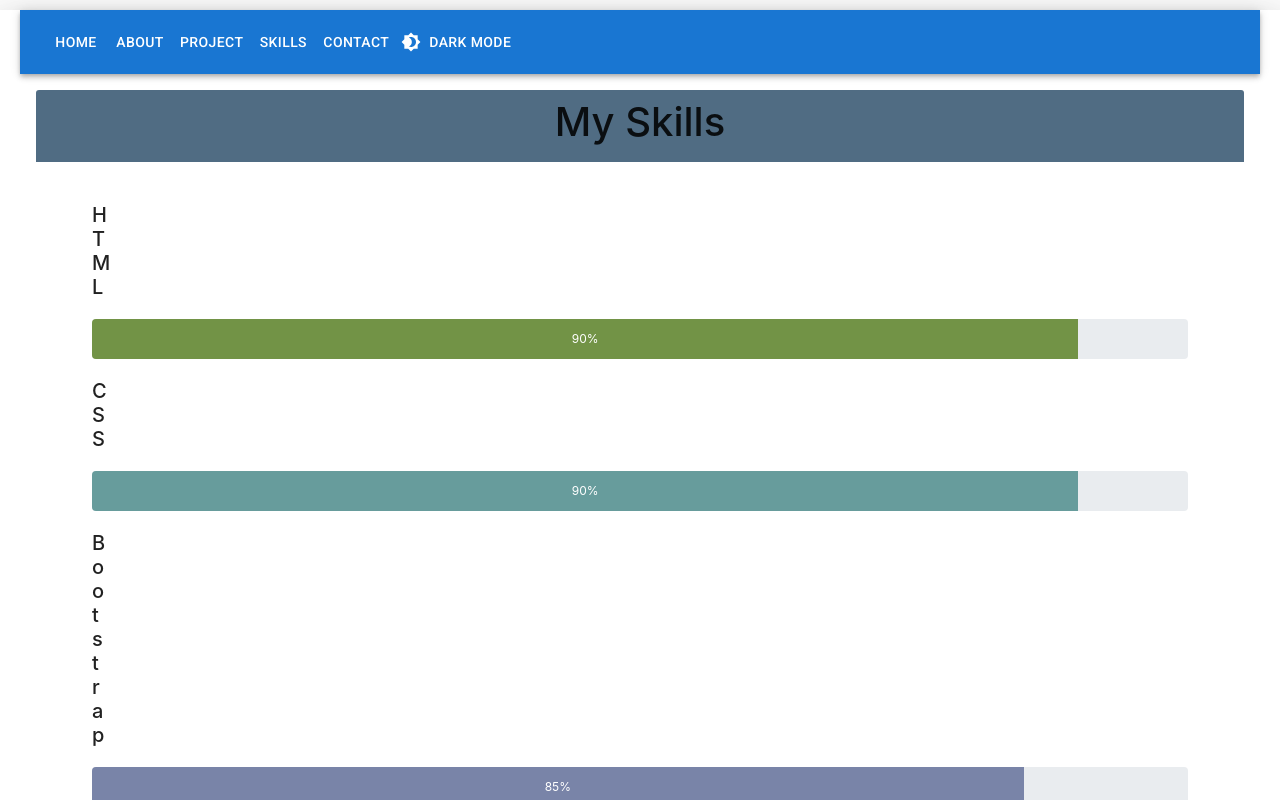
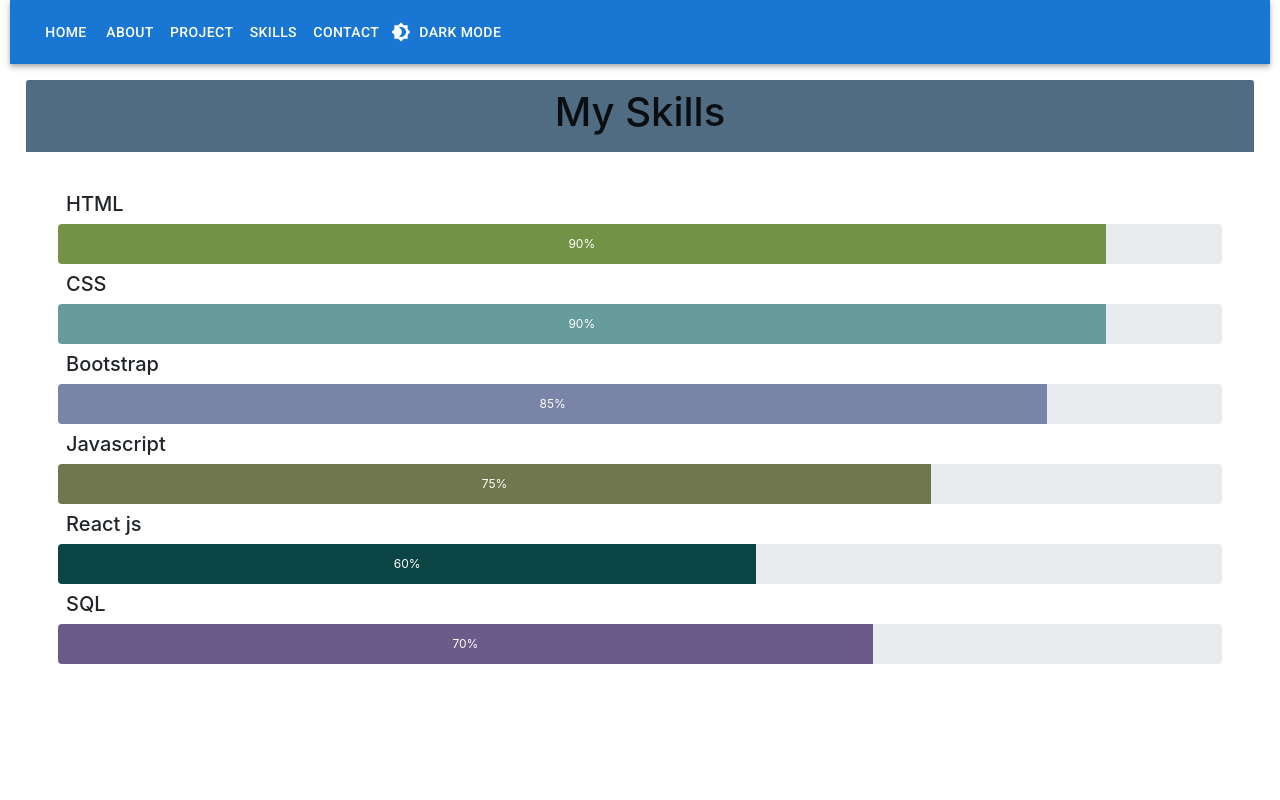
Before and after one commit to shushnikz/portfolio-draft, a React (Create React App) app: page /skills in a window 1280 px wide. Shown: the top 800 px of the page. Built offline with nearby package versions, Linux system fonts and the light colour scheme.

Commit message:
some changes made

```diff
--- a/src/About.js
+++ b/src/About.js
@@ -8,7 +8,7 @@ export default function About(){
             <div className="card bg-light text-light m-3 border-0">
             <div className="card-header border-0 about"><h1>About Me</h1></div>
   <div className="card-body bg-light text-dark about-intro">
-    <p className="card-text">Hey, I'am sushmitha Narayan, an aspiring developer with a degree in Electronics
+    <p className="card-text text-center m-5">Hey, I'am sushmitha Narayan, an aspiring developer with a degree in Electronics
     and Communication Engineering. I'am currently learning new skills with a vision of becoming better at what I do.
     I like Web Development and to Create a new Interfaces.</p>
   </div>
--- a/src/App.css
+++ b/src/App.css
@@ -1,33 +1,40 @@
 .app-bar{
-  margin: 10px 20px;
+  margin: 0px 10px;
 }
 .card0{
   height: 700px;
   background-color: #c1d8df;
 }
 .image{
-  margin: 60px 20px 0px 50px;
   height: 480px;
   width: 500px;
 }
 .content{
   margin: 150px 0px 0px 130px;
   padding: 10px;
-  font-family: 'Courier New', Courier, monospace;
+  font-family: 'Franklin Gothic Medium', 'Arial Narrow', Arial, sans-serif;
 }
 .content h1{
   font-weight: bold;
-  color: #2d475c;
+  color: #0d2539;
 }
-.content p{
-  color: #567d7d;
-  margin-top: 60px;
+ .content p{
+  color: #384444;
+  margin-top: 20px;
 }
 .icon{
-  margin-top: 120px;
+  margin-top: 80px;
 }
 .icon a{
   padding: 10px;
+}
+.abo{
+     text-align: center;
+}
+.abo p{
+  font-family: Arial, Helvetica, sans-serif;
+  font-size: large;
+  color: #2c2c3a;
 }
 .about{
   text-align: center;
@@ -36,8 +43,6 @@
   background-color: #cacca9;
 }
 .about-intro{
-  text-align: center;
-  margin: 60px 400px 50px 400px;
   line-height: 40px;
 }
 .resume{
@@ -46,12 +51,6 @@
 }
 .resume a{
   text-decoration: none;
-}
-.bar{
-  margin: 5px 40px;
-}
-.bar h5{
-  margin: 20px 1200px 20px 0px;
 }
 .bar1{
   width: 90%;
@@ -87,16 +86,11 @@
 }
 .skill{
   background-color: #506c83;
+  text-align: center;
 }
 .card3{
   text-align: center;
   background-color: #638989;
-}
-.skill{
-  text-align: center;
-}
-.project{
-  height: 1300px;
 }
 .project img{
   height: 300px;
@@ -120,9 +114,9 @@
 }
 .side-card{
   width: 30%;
-  position: relative;
+  position: absolute;
   left: 900px;
-  bottom: 550px;
+  bottom: 200px;
 }
 .side-card h6,p{
   color: #997c51;
--- a/src/Contact.js
+++ b/src/Contact.js
@@ -9,7 +9,7 @@ export default function Contact(){
     const currentYear=new Date().getFullYear()
     return(
         <div className="contact">
-            <div className="card bg-light text-dark m-3 border-0">
+            <div className="card bg-light text-dark m-3 border-0 ">
             <div className="card-header border-0 card4"><h1>Contact Me</h1></div>
             <div className="form-floating margin">
   <input type="email" className="form-control" id="floatingInput" placeholder="name" />
@@ -35,7 +35,7 @@ export default function Contact(){
   <div className="footer">
   <div className="card-footer bg-transparent border-0">© {currentYear} Sushmitha Narayana Devadiga</div>
 </div>
-  <div className="card border-0 side-card">
+  <div className="card border-0  side-card">
   <ul className="list-group list-group-flush">
     <li className="list-group-item">
         <h6>Name</h6>
@@ -51,20 +51,22 @@ export default function Contact(){
     </li>
     <div className="icon1">
                             <a className="link" href="https://www.linkedin.com/in/sushmitha-narayan-devadiga-b1741216a"
-                            target="_blank">
+                            target="_blank" rel="noreferrer">
                                 <IconButton>
                                     <LinkedInIcon color="primary"/>
                                 </IconButton></a>
                                 <a className="link" href="https://github.com/shushnikz?tab=repositories"
-                                target="_blank">
+                                target="_blank" rel="noreferrer">
                                 <IconButton>
                                     <GitHubIcon style={{color: "grey"}}/>
                                 </IconButton></a>
-                                <a className="link" href="https://whatsapp.com/dl/" target="_blank">
+                                <a className="link" href="https://whatsapp.com/dl/"
+                                target="_blank" rel="noreferrer">
                                 <IconButton>
                                     <WhatsAppIcon color="success"/>
                                 </IconButton></a>
-                                <a className="link" href="mailto: sushmithadevadiga997@gmail.com" target="_blank">
+                                <a className="link" href="mailto: sushmithadevadiga997@gmail.com"
+                                target="_blank" rel="noreferrer">
                                 <IconButton>
                                     <EmailIcon color="error"/>
                                 </IconButton></a>
--- a/src/Home.js
+++ b/src/Home.js
@@ -5,14 +5,19 @@ import Skills from "./Skills";
 import Contact from "./Contact";
 import Intro from "./Intro";
 
+
 export default function Home() {
+
     return (
+
         <div>
             <Intro />
             <About />
             <Project />
             <Skills />
             <Contact />
+
+
         </div>
     )
 }
--- a/src/Intro.js
+++ b/src/Intro.js
@@ -13,7 +13,7 @@ export default function Intro(){
                 <div className="row g-0">
                     <div className="col-md-4">
                         <img src={profile}
-                         className="img-fluid rounded-start image" alt="Profile"></img>
+                         className="img-fluid rounded-start image m-3" alt="Profile"></img>
                     </div>
                     <div className="col-md-8">
                         <div className="card-body bg-light text-light content">
@@ -22,23 +22,24 @@ export default function Intro(){
                             <p className="card-text">I'am currently working at Tata Consultancy Service as a Technical Support Analyst</p>
                             <div className="icon">
                             <a className="link" href="https://www.linkedin.com/in/sushmitha-narayan-devadiga-b1741216a"
-                            target="_blank">
+                            target="_blank" rel="noreferrer">
                                 <IconButton>
                                     <LinkedInIcon color="primary"/>
                                 </IconButton></a>
                                 <a className="link" href="https://github.com/shushnikz?tab=repositories"
-                                target="_blank">
+                                target="_blank" rel="noreferrer">
                                 <IconButton>
                                     <GitHubIcon style={{color: "grey"}}/>
                                 </IconButton></a>
                                 <a className="link" href="https://whatsapp.com/dl/"
-                                target="_blank">
+                                target="_blank" rel="noreferrer">
                                 <IconButton>
                                     <WhatsAppIcon color="success"/>
                                 </IconButton></a>
-                                <a className="link" href="mailto: sushmithadevadiga997@gmail.com" target="_blank">
+                                <a className="link" href="mailto: sushmithadevadiga997@gmail.com"
+                                target="_blank" rel="noreferrer">
                                 <IconButton>
-                                    <EmailIcon />
+                                    <EmailIcon color="error"/>
                                 </IconButton></a>
                             </div>
                         </div>
--- a/src/Skills.js
+++ b/src/Skills.js
@@ -3,30 +3,30 @@ import React from "react";
 export default function Skills(){
     return(
         <div>
-            <div className="card m-3 border-0 m-3">
+            <div className="card m-3 border-0">
             <div className="card-header border-0 skill"><h1>My Skills</h1></div>
-  <div className="card-body about-intro bar">
-    <h5>HTML</h5>
+  <div className="card-body about-intro m-3">
+    <h5 className="text-dark m-2">HTML</h5>
   <div className="progress">
   <div className="progress-bar bar1" role="progressbar" aria-valuenow="90" aria-valuemin="0" aria-valuemax="100">90%</div>
 </div>
-<h5>CSS</h5>
+<h5 className="text-dark m-2">CSS</h5>
   <div className="progress">
   <div className="progress-bar bar2" role="progressbar" aria-valuenow="90" aria-valuemin="0" aria-valuemax="100">90%</div>
 </div>
-<h5>Bootstrap</h5>
+<h5 className="text-dark m-2">Bootstrap</h5>
   <div className="progress">
   <div className="progress-bar bar3" role="progressbar" aria-valuenow="85" aria-valuemin="0" aria-valuemax="100">85%</div>
 </div>
-<h5>Javascript</h5>
+<h5 className="text-dark m-2">Javascript</h5>
   <div className="progress">
   <div className="progress-bar bar4" role="progressbar" aria-valuenow="75" aria-valuemin="0" aria-valuemax="100">75%</div>
 </div>
-<h5>React js</h5>
+<h5 className="text-dark m-2">React js</h5>
   <div className="progress">
   <div className="progress-bar bar5" role="progressbar" aria-valuenow="60" aria-valuemin="0" aria-valuemax="100">60%</div>
 </div>
-<h5>SQL</h5>
+<h5 className="text-dark m-2">SQL</h5>
   <div className="progress">
   <div className="progress-bar bar6" role="progressbar" aria-valuenow="70" aria-valuemin="0" aria-valuemax="100">70%</div>
 </div>
```
